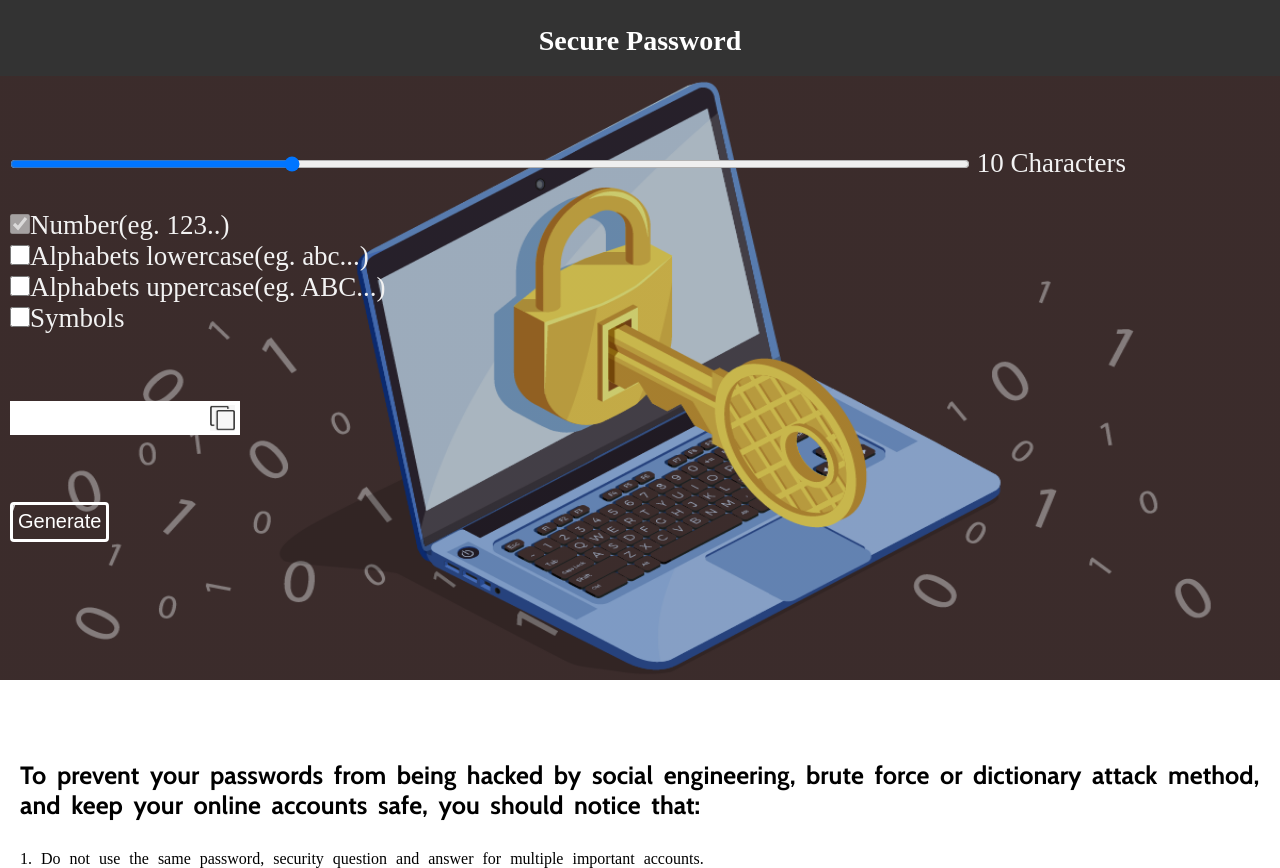
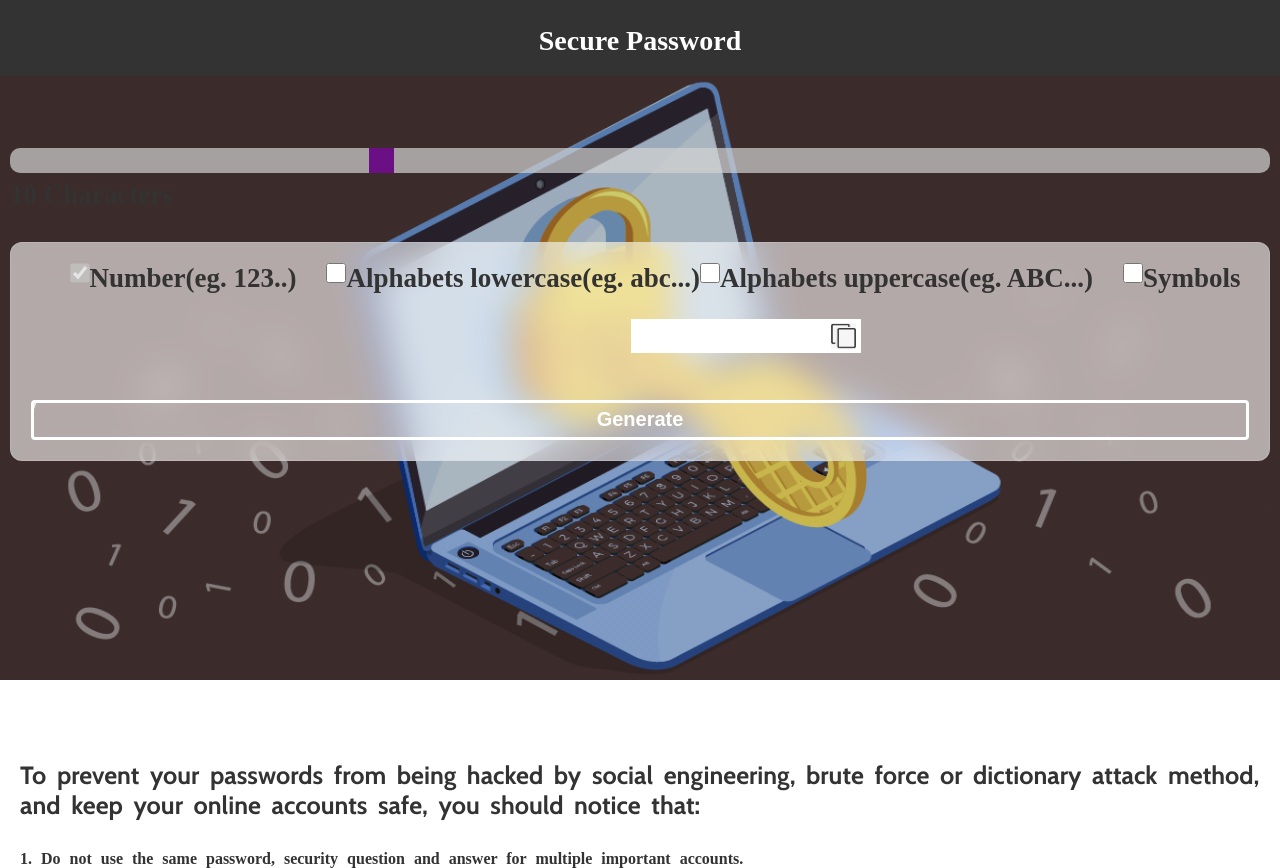
Before and after one commit to aritro66/Password-generator, a plain HTML site: page index.html in a window 1280 px wide. Shown: the top 868 px of the page. Drawn offline with nearby package versions, Linux system fonts and the light colour scheme; a web font is replaced by a local one.

Commit message:
Feature:Added customised range bar, styled webpage

```diff
--- a/index.html
+++ b/index.html
@@ -14,20 +14,25 @@
     <h1>Secure Password</h1>
     <div id="generate">
         <br><br>
-        <input type="range" min=1 max=32 value=10 name="" id="slider"> <span id="pointer"></span>
+        <input type="range" min=1 max=32 value=10 name="" class="slider"> <span id="pointer"></span>
         <br><br>
-        <input type="checkbox" name="" id="" checked disabled>Number(eg. 123..)<br>
-        <input type="checkbox" name="" id="">Alphabets lowercase(eg. abc...)<br><input type="checkbox" name="" id="">Alphabets uppercase(eg. ABC...)<br>
-        <input type="checkbox" name="" id="">Symbols<br><br><br>
+
+        <div class="form__wrapper">
+
+            <div class="option__wrapper">
+                <input type="checkbox" name="" id="option" checked disabled>Number(eg. 123..)
+                <input type="checkbox" name="" id="option">Alphabets lowercase(eg. abc...)<input type="checkbox" name="" id="">Alphabets uppercase(eg. ABC...)<br>
+                <input type="checkbox" name="" id="option">Symbols
+            </div>
 
             <div id="stats">
-
                 <input id="password"></input>
                 <button id="copy" title="Copy"></button>
             </div>
             <br><br>
             <button id="make">Generate</button>
             <p id="copy_stats"></p>
+        </div>
 
     </div>
     <div id="info">
--- a/style.css
+++ b/style.css
@@ -4,6 +4,8 @@
     padding: 0;
     margin:0;
     box-sizing: border-box;
+    color: #333 ;
+    font-weight: bold;
 }
 body{
     overflow-x: hidden;
@@ -38,6 +40,67 @@ button{
     padding: 10px;
     font-size: 27px;
     color: #f2f2f2;
+
+}
+
+.slider{
+    -webkit-appearance: none;
+  width: 100%;
+  height: 25px;
+  background: #d3d3d3;
+  outline: none;
+  opacity: 0.7;
+  -webkit-transition: .2s;
+  transition: opacity .2s;
+  border-radius: 10px;
+}
+
+.slider:hover {
+    opacity: 1;
+  }
+
+  .slider::-webkit-slider-thumb {
+    -webkit-appearance: none;
+    appearance: none;
+    width: 25px;
+    height: 25px;
+    background: #7e04aa;
+    cursor: pointer;
+  }
+
+  .slider::-moz-range-thumb {
+    width: 25px;
+    height: 25px;
+    background: #04AA6D;
+    cursor: pointer;
+  }
+
+.option__wrapper{
+    display: inline-flex;
+    justify-content: center;
+}
+
+#option{
+    margin-left: 30px;
+    padding: 10px;
+}
+
+.form__wrapper{
+    border: 1px solid black;
+    padding: 20px;
+    display:grid;
+    backdrop-filter: blur(16px) saturate(180%);
+    -webkit-backdrop-filter: blur(16px) saturate(180%);
+    background-color: rgba(255, 255, 255, 0.6);
+    border-radius: 12px;
+    border: 1px solid rgba(209, 213, 219, 0.3);
+
+}
+
+#stats{
+    margin-left: 600px;
+    margin-top: 20px;
+    margin-bottom: -20px;
 }
 #make{
     height: 40px;
```
